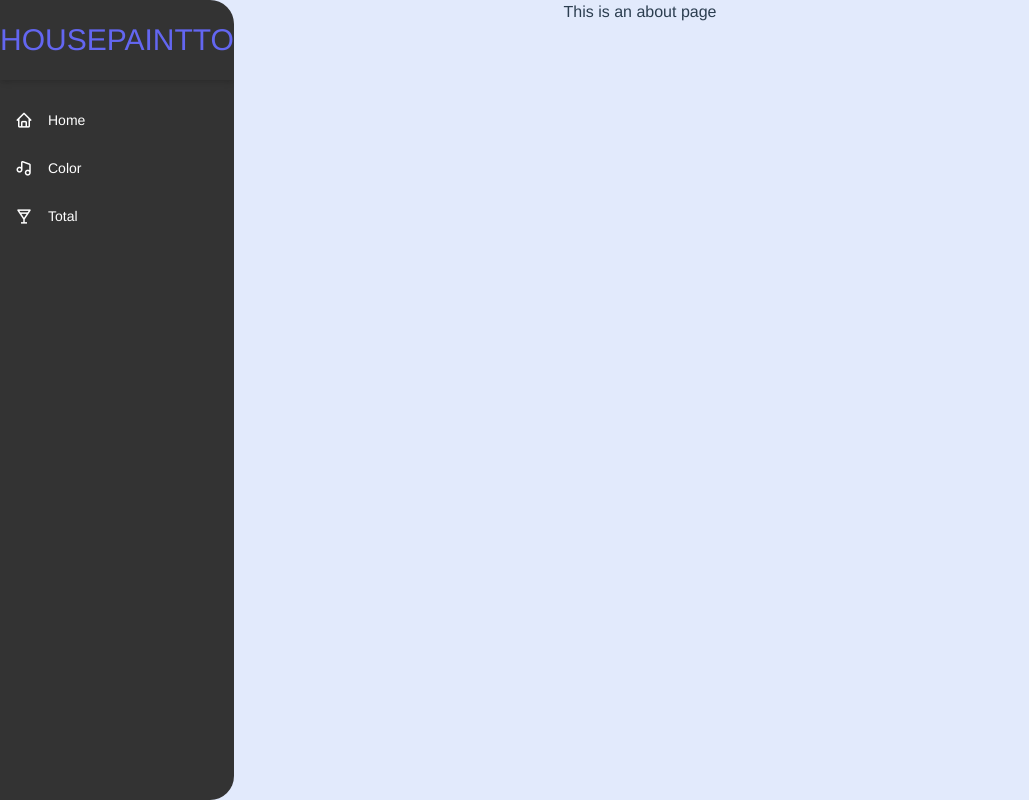
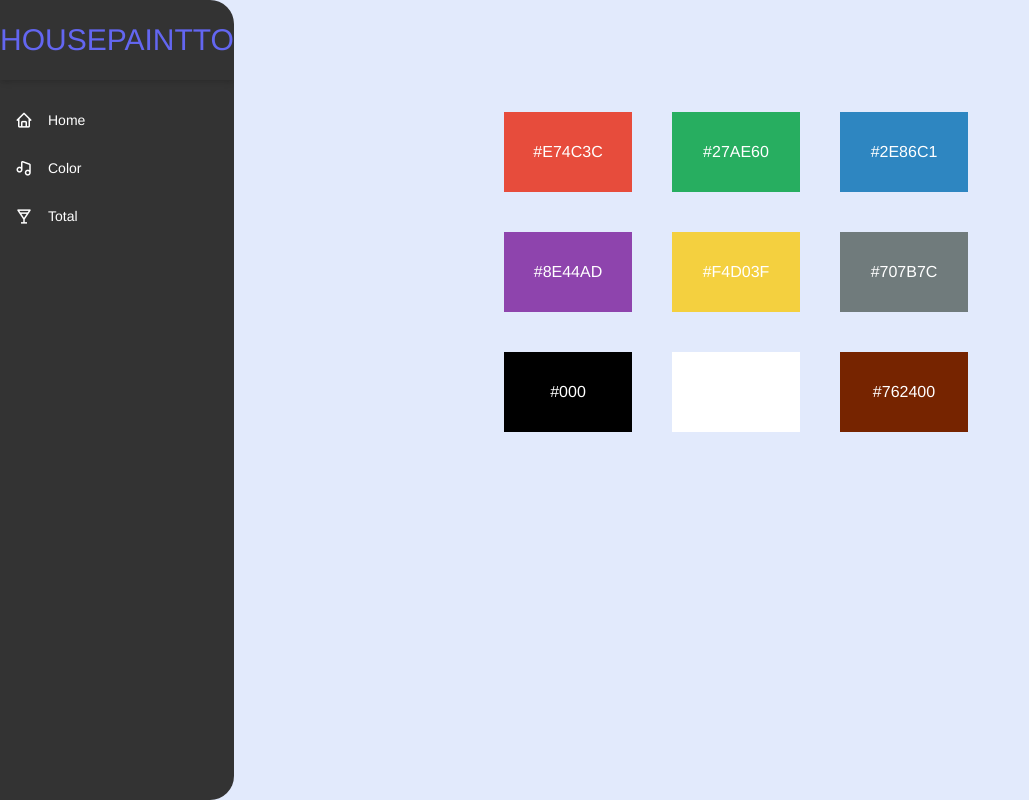
Before and after one commit to Bobby-Groups/front-end-project-int221, a Vue app: page /#/color in a window 1280 px wide. Shown: the whole page, without its empty margins (0-1029 px from the left). Built offline with nearby package versions, Linux system fonts and the light colour scheme.

Commit message:
[UPDATE] demo choose color

```diff
--- /dev/null
+++ b/src/components/bases/baseColor.vue
@@ -0,0 +1,28 @@
+<template>
+
+  <div class="grid grid-cols-3 grid-rows-5 gap-10 ml-48 mt-28">
+    <div v-for="color of colors" :key="color">
+      <button :style="{backgroundColor: color}" class="w-32 h-20 text-white">{{ color }}</button>
+    </div>
+  </div>
+</template>
+
+<script>
+export default {
+  data() {
+    return {
+      colors: {
+        red: "#E74C3C",
+        green: "#27AE60",
+        blue: "#2E86C1",
+        purple: "#8E44AD",
+        yello: "#F4D03F",
+        grey: "#707B7C",
+        black: "#000",
+        white: "#FFFF",
+        brown: "#762400",
+      },
+    };
+  },
+};
+</script>
--- a/src/views/Color.vue
+++ b/src/views/Color.vue
@@ -1,5 +1,14 @@
 <template>
-  <div class="about">
-    <h1>This is an about page</h1>
-  </div>
+  <Color />
 </template>
+<script>
+  import Color from '@/components/bases/baseColor.vue'
+
+export default {
+
+  components:{
+    Color
+  }
+}
+
+</script>
```
